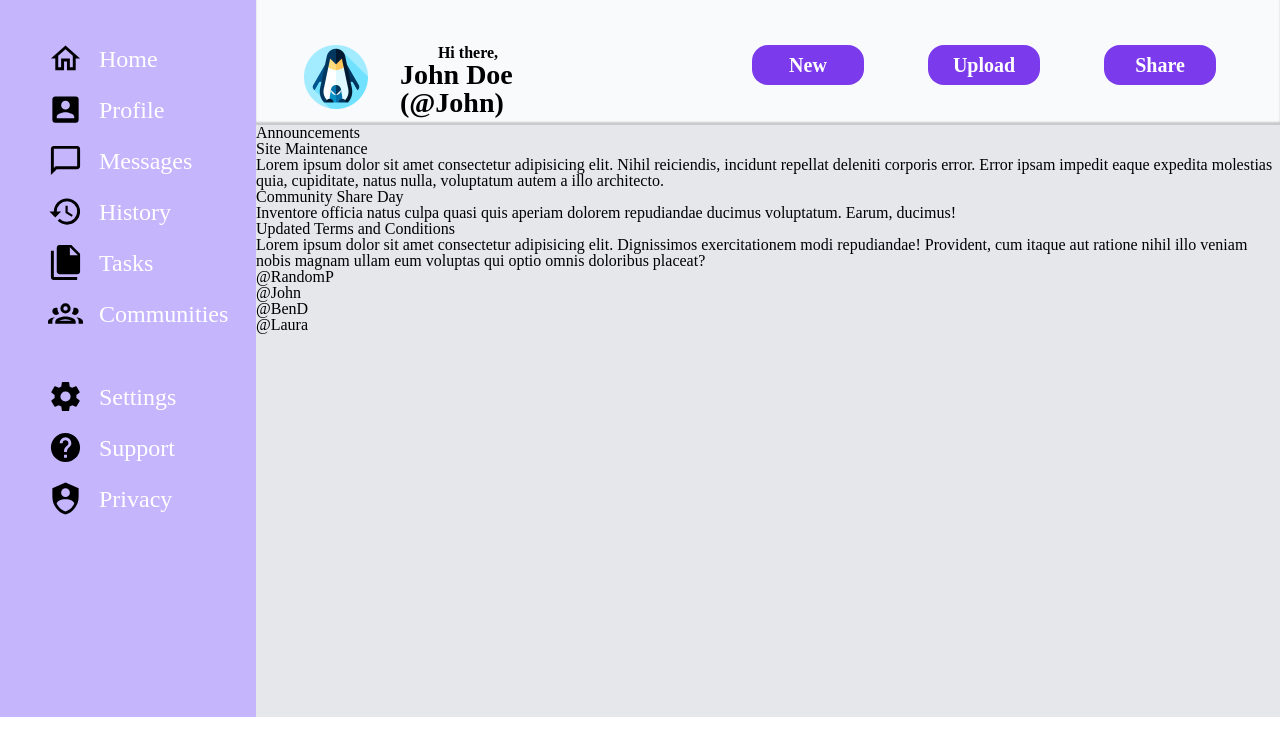
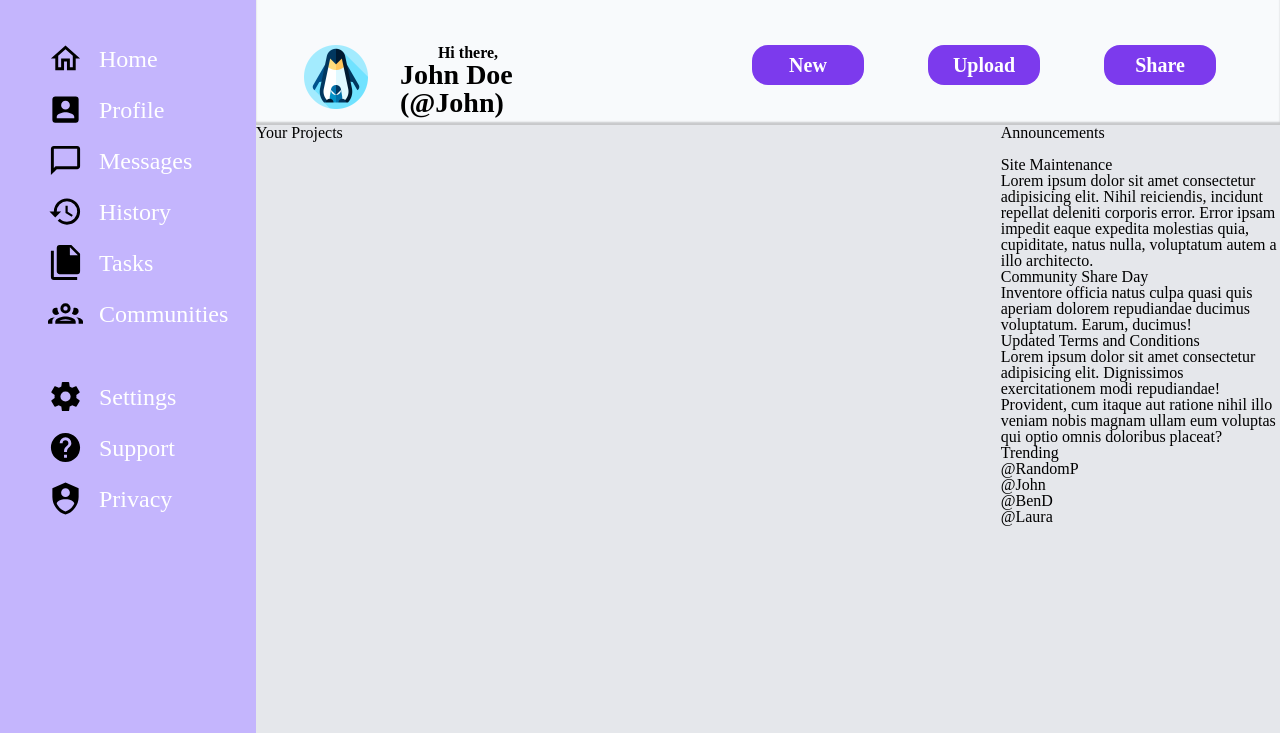
Before and after one commit to autom101/admin-dashboard, a plain HTML site: page index.html in a window 1280 px wide. Shown: the part 83-816 px from the top of the page. Drawn offline with Linux system fonts and the light colour scheme.

Commit message:
Set up initial grid-container for dashboard's center

```diff
--- a/css/styles.css
+++ b/css/styles.css
@@ -123,11 +123,11 @@ header,
     "image greeting .";
 
   justify-items: start;
-  align-items: start;
 }
 
 .user-image-big {
   grid-area: image;
+  align-self: center;
 
   box-sizing: border-box;
   padding-bottom: 1rem;
@@ -192,4 +192,31 @@ nav ul {
 
   box-sizing: border-box;
   min-width: none;
+
+  display: grid;
+  grid-template: 1fr 9fr 9fr / 4fr 4fr 3fr;
+  grid-template-areas:
+    "articles-heading . announcements-heading"
+    "articles-container articles-container announcements-container"
+    "articles-container articles-container trending-container";
 }
+
+.articles-heading {
+  grid-area: articles-heading;
+}
+
+.announcements-heading {
+  grid-area: announcements-heading;
+}
+
+.articles-container {
+  grid-area: articles-container;
+}
+
+.announcements-container {
+  grid-area: announcements-container;
+}
+
+.trending-container {
+  grid-area: trending-container;
+}
--- a/index.html
+++ b/index.html
@@ -107,8 +107,12 @@
         </div>
 
         <div class="dashboard-center">
-            <div class="your-projects">
-                <div>
+
+            <div class="articles-heading">
+                Your Projects
+            </div>
+
+            <div class="articles-container">
                 <article>
                     <h2></h2>
                     <p></p>
@@ -169,10 +173,12 @@
                     </div>
                 </article>
             </div>
+
+            <div class="announcements-heading">
+                Announcements
             </div>
 
-            <div class="announcements">
-                <h2>Announcements</h2>
+            <div class="announcements-container">
                 <div class="an-top">
                     <h4>Site Maintenance</h4>
                     <p>Lorem ipsum dolor sit amet consectetur adipisicing elit. Nihil reiciendis, incidunt repellat
@@ -180,11 +186,13 @@
                         corporis error. Error ipsam impedit eaque expedita molestias quia, cupiditate, natus nulla,
                         voluptatum autem a illo architecto.</p>
                 </div>
+
                 <div class="an-mid">
                     <h4>Community Share Day</h4>
                     <p>Inventore officia natus culpa quasi quis aperiam dolorem repudiandae ducimus voluptatum. Earum,
                         ducimus!</p>
                 </div>
+
                 <div class="an-end">
                     <h4>Updated Terms and Conditions</h4>
                     <p>Lorem ipsum dolor sit amet consectetur adipisicing elit. Dignissimos exercitationem modi
@@ -195,11 +203,18 @@
                 </div>
             </div>
 
-            <div class="trending">
+            <div class="trending-container">
+                <div class="trending-heading">
+                    Trending
+                </div>
+
+                <div class="trending-people">
                     <div class="person-1">@RandomP</div>
                     <div class="person-2">@John</div>
                     <div class="person-3">@BenD</div>
                     <div class="person-4">@Laura</div>
+                </div>
+
             </div>
         </div>
 
```
Lines whose indentation alone changed are shown as unchanged.
